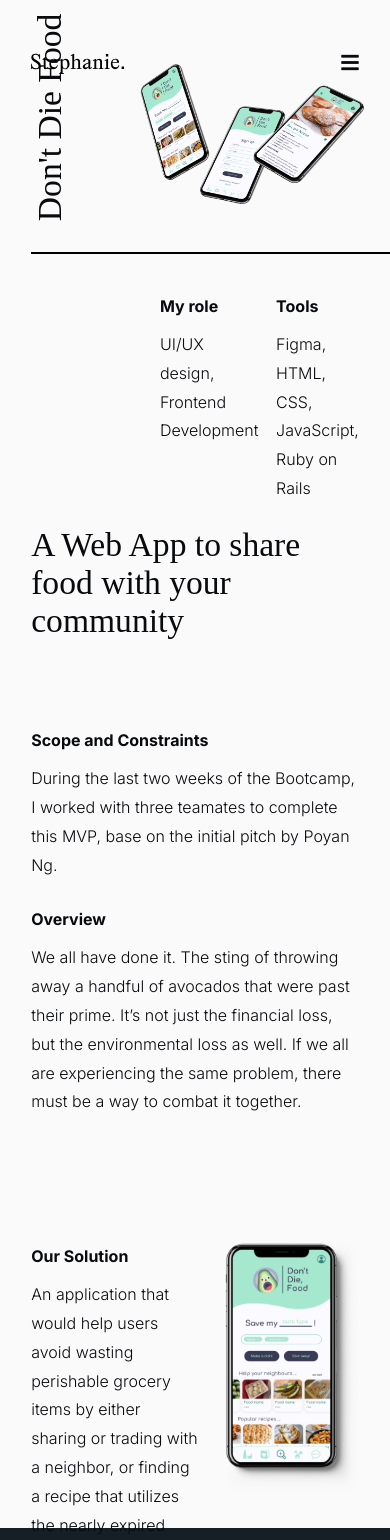
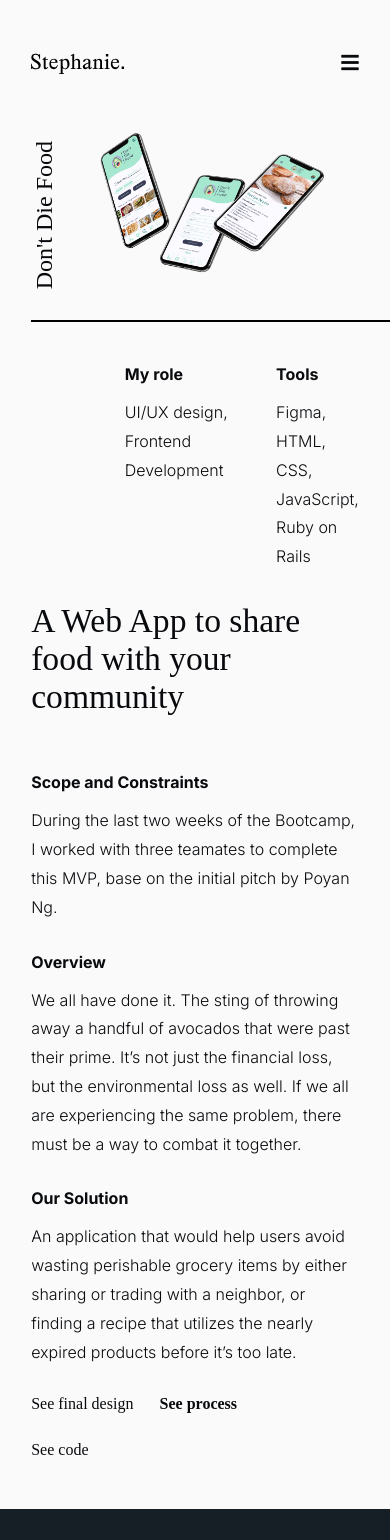
Before and after one commit to stephaniebd/portfolio2.0, a React (Create React App) app in the folder portfolio/: page /DontDieFood in a window 390 px wide. Shown: the top 1540 px of the page. Built offline with nearby package versions, Linux system fonts and the light colour scheme.

Commit message:
made DDF project page responsive for tablet and mobile

```diff
--- a/portfolio/src/components/ContextSection.js
+++ b/portfolio/src/components/ContextSection.js
@@ -31,8 +31,8 @@ const ContextSection = () => {
             </div>
 
             <div className="context-content">
-                <h2>A Web App to share food with your community</h2>
-                <br/><br/><br/>
+                <h2 className="context-title">A Web App to share food with your community</h2>
+                {/* <br/><br/><br/> */}
 
                 <div className="subtitle">Scope and Constraints</div>
                 <p>
--- a/portfolio/src/styles/ConceptSection.css
+++ b/portfolio/src/styles/ConceptSection.css
@@ -25,3 +25,12 @@
 .sketches-flex:first-child {
     margin-right: 2%;
 }
+
+@media screen and (max-width:480px) {
+    .concept {
+        padding: 16% 8%;
+    }
+    .text-right {
+        padding: 0 0% 0 0%;
+    }
+}
--- a/portfolio/src/styles/ContextSection.css
+++ b/portfolio/src/styles/ContextSection.css
@@ -6,6 +6,10 @@
 
 .details:first-child {
     margin-right: 10%;
+}
+
+.context-title {
+    padding-bottom: 8%;
 }
 
 .context-content {
@@ -90,9 +94,29 @@
         margin-top: 80%;
     }
     .context-content {
-        padding: 0% 8% 100px 8%;
+        padding: 0% 8% 0px 8%;
     }
     .div-flex-solution {
         padding: 0% 8% 100px 8%;
     }
+
+    .bigcell-img {
+        /* margin: 8% 0% 0% 8%; */
+        display: none;
+    }
+
+    .research {
+        /* margin-top: 135%; */
+        margin-top: 90%;
+    }
+
+    .details-flex {
+        display: flex;
+        justify-content: flex-end;
+        margin: 0% 8% 0% 32%;
+    }
+
+    .context-content {
+        margin-top: 8%;
+    }
 }
--- a/portfolio/src/styles/DesignSection.css
+++ b/portfolio/src/styles/DesignSection.css
@@ -21,3 +21,8 @@
         row-gap: 8%;
     }
 }
+@media screen and (max-width:480px) {
+    .design {
+        padding: 16% 8%;
+    }
+}
--- a/portfolio/src/styles/FinalSection.css
+++ b/portfolio/src/styles/FinalSection.css
@@ -33,3 +33,13 @@
         padding: 0 8% 28% 8%;
     }
 }
+
+@media screen and (max-width:480px) {
+    .final-section-grid {
+        padding: 0 8% 38% 8%;
+    }
+
+    .final-h2 {
+        padding: 16% 8% 8% 0%;
+    }
+}
--- a/portfolio/src/styles/GetInTouchSection.css
+++ b/portfolio/src/styles/GetInTouchSection.css
@@ -4,6 +4,6 @@
 
 @media screen and (max-width:480px) {
     .get-in-touch-offset {
-        padding: 4% 8% 8% 16%;
+        padding: 4% 8% 8% 8%;
     }
 }
--- a/portfolio/src/styles/NextSection.css
+++ b/portfolio/src/styles/NextSection.css
@@ -17,5 +17,20 @@
 }
 
 .next-title {
-    margin-top: 140px;
+    margin-top: 100px;
 }
+
+@media screen and (max-width:768px) {
+    .next-title {
+        margin-top: 60px;
+    }
+}
+
+@media screen and (max-width:480px) {
+    .next-content {
+        display: block;
+    }
+    .next-title {
+        margin-top: 20px;
+    }
+}
--- a/portfolio/src/styles/OutcomeSection.css
+++ b/portfolio/src/styles/OutcomeSection.css
@@ -11,3 +11,12 @@
 .outcome-text {
     padding: 0% 0% 8% 30%;
 }
+
+@media screen and (max-width:480px) {
+    .outcome-text {
+        padding: 0%;
+    }
+    .outcome-section {
+        padding: 16% 8%;
+    }
+}
--- a/portfolio/src/styles/ProjectBanner.css
+++ b/portfolio/src/styles/ProjectBanner.css
@@ -24,3 +24,17 @@
         margin: 16% 0% 0% 8%;
     }
 }
+
+@media screen and (max-width:480px) {
+
+    .project-img {
+        margin: 35% 0% 0% 0%;
+    }
+
+    .project-title {
+        writing-mode: vertical-rl;
+        transform: rotate(180deg);
+        font-size: 1.5rem;
+        padding-bottom: 32%;
+    }
+}
```
